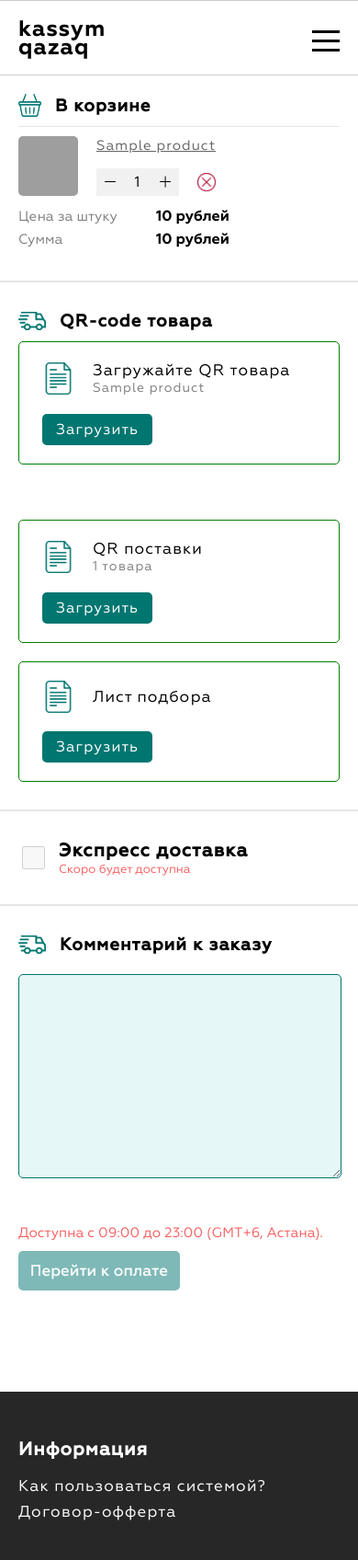
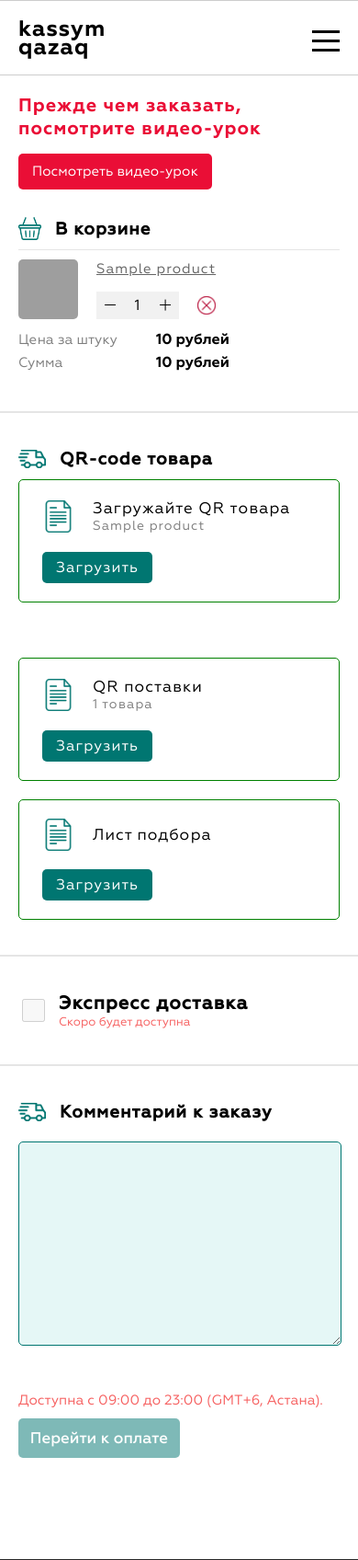
Before and after one commit to makengo2003/kassym.com, a Django app: page /cart/ in a window 390 px wide. Shown: the top 1696 px of the page at 92% size. Run offline with Django 4.2, Linux system fonts and the light colour scheme; a user stored in the database is signed in; tables that the repository leaves empty hold one stand-in row (values such as "Sample post"); some libraries are stand-ins or nearby versions; grey boxes are pictures that could not be loaded.

Commit message:
tech support and make order video tutorial are added in cart page

```diff
--- a/static/v2/css/cart_page.css
+++ b/static/v2/css/cart_page.css
@@ -2,7 +2,7 @@ body {
     background-color: #00000008;
 }
 
-#cart_page .container, .navbar-top-block, .navbar-block {
+.navbar-top-block, .navbar-block {
     background-color: white;
 }
 
@@ -11,10 +11,55 @@ body {
 }
 
 #cart_page .section {
-    padding: 0px 55px;
+    padding: 15px 55px 25px 55px;
+    background-color: white;
 }
 
-#cart_page .section:first-child {
+#cart_page .tutorial_section {
+    padding: 20px 55px;
+    border: 1px solid #ea0e36;
+    background-color: rgb(230 49 82 / 8%);
+    margin-bottom: 25px;
+}
+
+#cart_page .tutorial_section .header {
+    display: flex;
+    flex-wrap: wrap;
+    align-items: center;
+    gap: 40px;
+    row-gap: 15px;
+    justify-content: space-between;
+}
+
+#cart_page .tutorial_section .header .title h3 {
+    margin: 0;
+    color: #ea0e36;
+    font-family: Gilroy-Bold;
+    font-size: 20px;
+}
+
+#cart_page .tutorial_section .header a {
+    padding: 10px 15px;
+    background-color: #ea0e36;
+    color: white;
+    border-radius: 5px;
+    font-family: Gilroy-Regular;
+}
+
+#cart_page .tutorial_section .header br {
+    display: none;
+}
+
+#cart_page .divider {
+    padding: 8px 0px;
+    background: white;
+}
+
+#cart_page .divider hr {
+    margin: 0;
+}
+
+#cart_page .section:nth-child(2) {
     padding: 20px 55px 10px 55px;
 }
 
@@ -444,3 +489,63 @@ body {
     font-size: 15px;
     letter-spacing: 0px;
 }
+
+.tutorial_window {
+    background: rgb(164 164 164 / 40%);
+    width: 100%;
+    height: 100%;
+    position: fixed;
+    top: 0;
+    left: 0;
+    z-index: 10;
+    display: flex;
+    align-items: center;
+    justify-content: center;
+}
+
+.tutorial_window .close_window_btn {
+    position: absolute;
+    right: 22px;
+    top: 22px;
+    cursor: pointer;
+}
+
+.tutorial_window video {
+    max-height: 70vh;
+    max-width: 70vw;
+    animation-name: zoom;
+    animation-duration: 0.6s;
+}
+
+@-webkit-keyframes zoom {
+  from {-webkit-transform:scale(0)}
+  to {-webkit-transform:scale(1)}
+}
+
+@keyframes zoom {
+  from {transform:scale(0)}
+  to {transform:scale(1)}
+}
+
+#cart_page .cart.section .cart_items .item:last-child hr {
+    display: none;
+}
+
+.tech_support_btn {
+    position: fixed;
+    padding: 7px 15px;
+
+    bottom: 10%;
+    right: 7%;
+
+    border: none;
+    border-radius: 7px;
+
+    background-color: #4ebda3;
+    color: white;
+
+    font-size: 20px;
+    text-decoration: none;
+
+    z-index: 10000;
+}
--- a/static/v2/css/media_cart_page.css
+++ b/static/v2/css/media_cart_page.css
@@ -124,6 +124,15 @@
         align-items: baseline;
         gap: 10px;
     }
+
+    #cart_page .tutorial_section {
+        padding-top: 25px;
+        padding-bottom: 25px;
+    }
+
+    #cart_page .tutorial_section .header br {
+        display: initial;
+    }
 }
 
 @media(max-width: 630px) {
@@ -139,6 +148,10 @@
         display: none;
     }
 
+    #cart_page .tutorial_section .header a {
+        display: initial;
+    }
+
     #cart_page .order_page {
         padding: 0;
     }
@@ -147,7 +160,7 @@
         background: white;
     }
 
-    #cart_page .section, #cart_page .section:first-child {
+    #cart_page .section, #cart_page .section:nth-child(2) {
         padding: 0;
     }
 
@@ -166,6 +179,13 @@
     #cart_page .item:last-child hr {
         display: none;
     }
+
+    #cart_page .tutorial_section {
+        padding: 0;
+        border: none;
+        background: white;
+        margin-bottom: 15px;
+    }
 }
 
 @media(max-width: 500px) {
@@ -173,8 +193,16 @@
         background: white;
     }
 
-    #cart_page .section, #cart_page .section:first-child {
+    #cart_page .section, #cart_page .section:nth-child(2) {
         padding: 0;
+    }
+
+    #cart_page .tutorial_section {
+        margin-bottom: 30px;
+    }
+
+    #cart_page .tutorial_section .header br {
+        display: none;
     }
 
     #cart_page .cart_item .inner {
@@ -185,7 +213,7 @@
         margin: 0;
     }
 
-    #cart_page hr {
+    #cart_page .divider hr {
         width: 650px;
         transform: translateX(-100px);
         margin: 30px 0;
@@ -245,4 +273,9 @@
         font-size: 17px;
         padding: 11px 12.8px;
     }
+
+    .tech_support_btn {
+        padding: 5px 12px;
+        font-size: 17px;
+    }
 }
--- a/static/v2/js/cart_page.js
+++ b/static/v2/js/cart_page.js
@@ -22,6 +22,7 @@ cart_app = Vue.createApp({
             is_making_order: false,
             order_making_is_available: false,
             time_is_until_18px: false,
+            open_tutorial: false
         }
     },
     methods: {
@@ -228,6 +229,10 @@ cart_app = Vue.createApp({
         },
         get_uploaded_file_name(file_name) {
             return file_name.slice(file_name.indexOf(":") + 1, file_name.length)
+        },
+        close_tutorial() {
+            document.getElementById("make_order_tutorial_video").pause();
+            this.open_tutorial = false
         }
     },
     mounted() {
@@ -241,3 +246,23 @@ cart_app = Vue.createApp({
 
 cart_app.config.compilerOptions.delimiters = ["${", "}"];
 mounted_cart_app = cart_app.mount("#cart_page")
+
+
+
+
+
+document.addEventListener("DOMContentLoaded", function() {
+    var footer = document.querySelector(".footer-container");
+    var button = document.querySelector(".tech_support_btn");
+    var buttonHeight = button.getBoundingClientRect().top + 150;
+
+    window.addEventListener("scroll", function() {
+        var footerTop = footer.getBoundingClientRect().top;
+
+        if (footerTop < buttonHeight) {
+            button.style.bottom = (button.offsetHeight * 2) + (buttonHeight - footerTop) + "px";
+        } else {
+            button.style.bottom = "10%";
+        }
+    });
+});
--- a/templates/v2/cart_page.html
+++ b/templates/v2/cart_page.html
@@ -10,7 +10,36 @@
 {% block body %}
 <div class="block" id="cart_page">
     <div class="container cart_page" v-if="current_page == 'cart'">
-        <div class="cart section">
+        <div class="section tutorial_section">
+            <div class="header">
+                <div class="title">
+                    <h3>Прежде чем заказать, посмотрите <br>видео-урок</h3>
+                </div>
+
+                <a @click="open_tutorial = true">Посмотреть видео-урок</a>
+            </div>
+        </div>
+
+        <div class="tutorial_window" :style="open_tutorial == true ? 'display: flex' : 'display: none'">
+            <img src="{% static 'v2/imgs/close_form.png' %}" class="close_window_btn" @click="close_tutorial()">
+
+            <video controls id="make_order_tutorial_video">
+                <source src="{% static 'v2/make_order_tutorial.mp4' %}" type="video/mp4">
+                <source src="{% static 'v2/make_order_tutorial.mp4' %}" type="video/webm">
+                <source src="{% static 'v2/make_order_tutorial.mp4' %}" type="video/ogg">
+                <source src="{% static 'v2/make_order_tutorial.mp4' %}" type="video/quicktime">
+                <source src="{% static 'v2/make_order_tutorial.mp4' %}" type="video/x-msvideo">
+                <source src="{% static 'v2/make_order_tutorial.mp4' %}" type="video/x-matroska">
+                <source src="{% static 'v2/make_order_tutorial.mp4' %}" type="video/x-flv">
+                <source src="{% static 'v2/make_order_tutorial.mp4' %}" type="video/x-ms-wmv">
+                <source src="{% static 'v2/make_order_tutorial.mp4' %}" type="video/x-ms-asf">
+                <source src="{% static 'v2/make_order_tutorial.mp4' %}" type="video/3gpp">
+                <source src="{% static 'v2/make_order_tutorial.mp4' %}" type="video/3gpp2">
+                Ваш браузер не поддерживает воспроизведение видео.
+            </video>
+        </div>
+
+        <div class="cart section" :style="cart_is_empty() ? 'padding-bottom: 150px;' : ''">
             <div class="header">
                 <div class="title">
                     <img width="25" height="25" src="{% static 'v2/imgs/cart.png' %}" alt="">
@@ -22,7 +51,7 @@
 
             <hr>
 
-            <h4 style="margin: 0; margin-bottom: 150px;" v-if="cart_is_empty()">Пока нет товаров в корзине.</h4>
+            <h4 style="margin: 0;" v-if="cart_is_empty()">Пока нет товаров в корзине.</h4>
 
             <div class="cart_items">
                 <div class="item" v-for="cart_item in cart">
@@ -68,7 +97,9 @@
             </div>
         </div>
 
-        <hr v-if="!cart_is_empty()">
+        <div class="divider">
+            <hr v-if="!cart_is_empty()">
+        </div>
 
         <div v-if="!cart_is_empty()" class="qr_codes section">
             <div class="header">
@@ -152,14 +183,18 @@
             </div>
         </div>
 
-        <hr v-if="!cart_is_empty()">
+        <div class="divider">
+            <hr v-if="!cart_is_empty()">
+        </div>
 
         <div v-if="!cart_is_empty()" class="express section">
             <input :disabled="!time_is_until_18px" type="checkbox" id="express_checkbox" @change="is_confirming_cart = false" v-model="express_checkbox" style="accent-color: #007671;">
             <label for="express_checkbox"><h3>Экспресс доставка</h3><span v-if="!time_is_until_18px">Скоро будет доступна</span><!-- Доступна c 09:00 до 18:00 (GMT+6, Астана). --></label>
         </div>
 
-        <hr v-if="!cart_is_empty()">
+        <div class="divider">
+            <hr v-if="!cart_is_empty()">
+        </div>
 
         <div v-if="!cart_is_empty()" class="comments section">
             <div class="header">
@@ -275,6 +310,13 @@
         </div>
     </div>
 </div>
+
+
+{% for contact in contacts %}
+{% if contact.type == 'whatsapp' %}
+<a class="tech_support_btn" href="{{ contact.link }}" target="_blank">Тех. поддержка</a>
+{% endif %}
+{% endfor %}
 {% endblock %}
 
 
```
